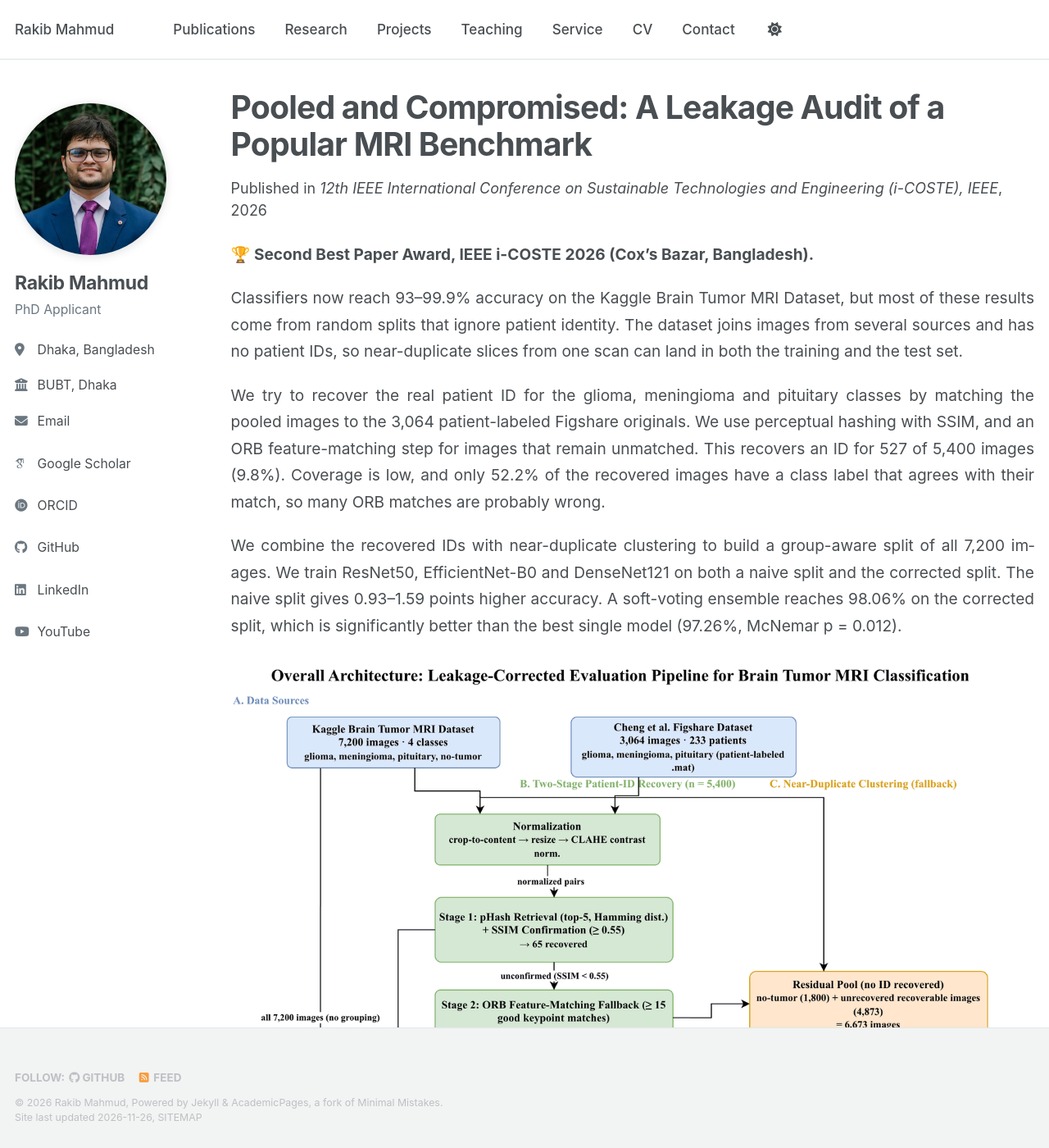
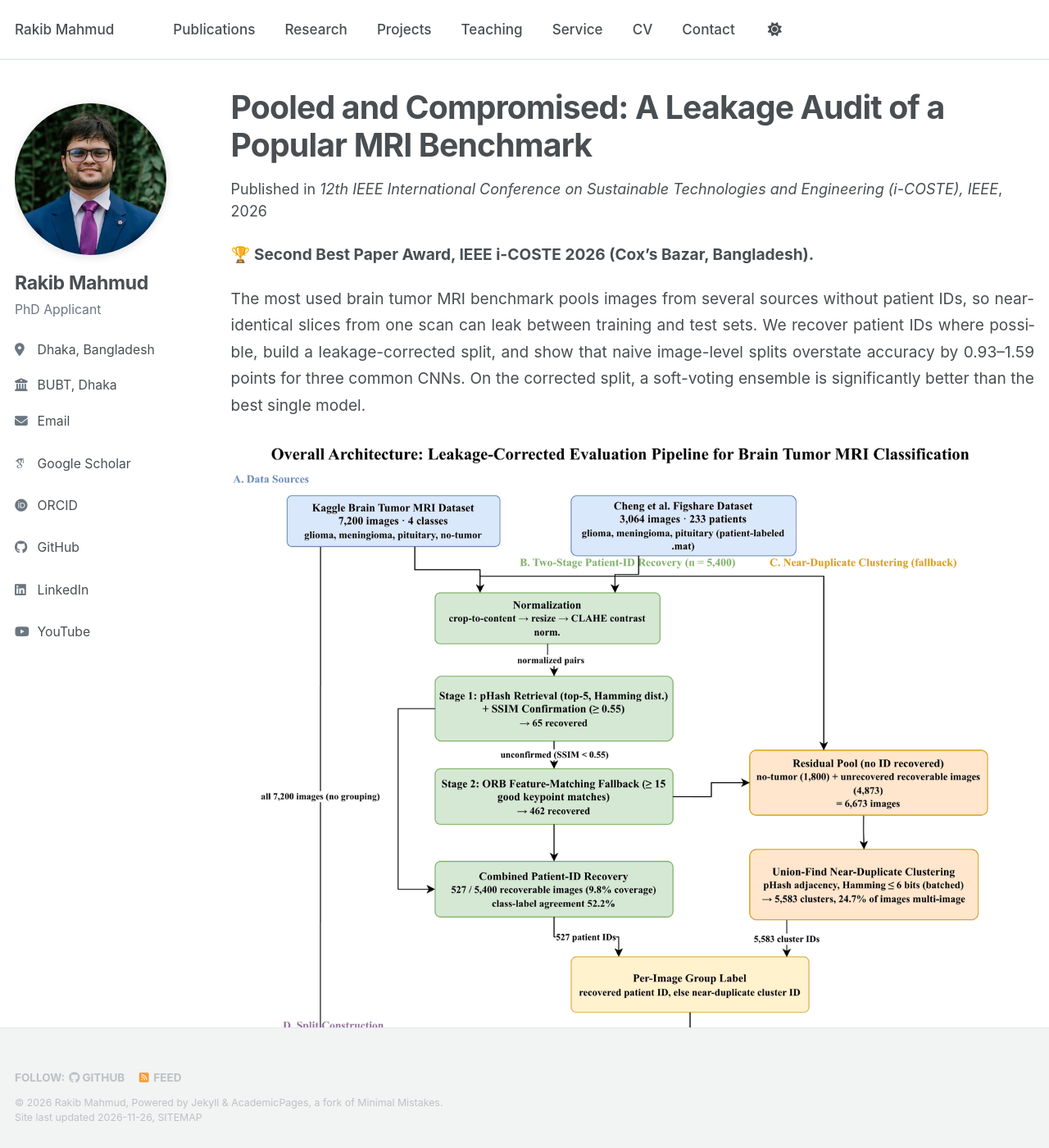
Before and after one commit to rakibMahmud/rakibMahmud.github.io, a Jekyll site: the page built from _publications/2026-11-01-mri-leakage-audit.md, in a window 1280 px wide and 1400 px high. Shown: the whole window at 82% size. Built offline with Jekyll 4.4.1, drawn with Linux system fonts in a browser that asks for light colours; some web fonts are replaced; a script that is not in the unit is left out; some of the changed text lies outside the part shown.

Commit message:
Add i-COSTE 2026 paper to research and publications, update CV

```diff
--- a/_publications/2026-11-01-mri-leakage-audit.md
+++ b/_publications/2026-11-01-mri-leakage-audit.md
@@ -15,12 +15,8 @@ citation: 'Md. Maruf Bangabashi, Tahmid Hasan, and Rakib Mahmud. (2026). &quot;P
 
 **🏆 Second Best Paper Award, IEEE i-COSTE 2026 (Cox's Bazar, Bangladesh).**
 
-Classifiers now reach 93–99.9% accuracy on the Kaggle Brain Tumor MRI Dataset, but most of these results come from random splits that ignore patient identity. The dataset joins images from several sources and has no patient IDs, so near-duplicate slices from one scan can land in both the training and the test set.
+The most used brain tumor MRI benchmark pools images from several sources without patient IDs, so near-identical slices from one scan can leak between training and test sets. We recover patient IDs where possible, build a leakage-corrected split, and show that naive image-level splits overstate accuracy by 0.93–1.59 points for three common CNNs. On the corrected split, a soft-voting ensemble is significantly better than the best single model.
 
-We try to recover the real patient ID for the glioma, meningioma and pituitary classes by matching the pooled images to the 3,064 patient-labeled Figshare originals. We use perceptual hashing with SSIM, and an ORB feature-matching step for images that remain unmatched. This recovers an ID for 527 of 5,400 images (9.8%). Coverage is low, and only 52.2% of the recovered images have a class label that agrees with their match, so many ORB matches are probably wrong.
+![Overall pipeline of the leakage-corrected evaluation](/images/publications/icoste2026.png)
 
-We combine the recovered IDs with near-duplicate clustering to build a group-aware split of all 7,200 images. We train ResNet50, EfficientNet-B0 and DenseNet121 on both a naive split and the corrected split. The naive split gives 0.93–1.59 points higher accuracy. A soft-voting ensemble reaches 98.06% on the corrected split, which is significantly better than the best single model (97.26%, McNemar p = 0.012).
-
-![Overall architecture of the leakage-corrected evaluation pipeline for brain tumor MRI classification](/images/publications/icoste2026.png)
-
-*Overall pipeline: data sources, two-stage patient-ID recovery, near-duplicate clustering, naive and leakage-corrected splits, CNN training, and evaluation.*
+[Read more about this research](/research/mri-leakage-audit)
```
Also changed, not shown: _research/2022-southern-ocean.md (+1 -1 lines), _research/2023-bangladeshi-birds.md (+1 -1 lines), _research/2025-chest-disease-vit.md (+1 -1 lines), _research/2025-garbage-first-collector.md (+1 -1 lines), _research/2026-mri-leakage-audit.md (added, +22 -0 lines).
